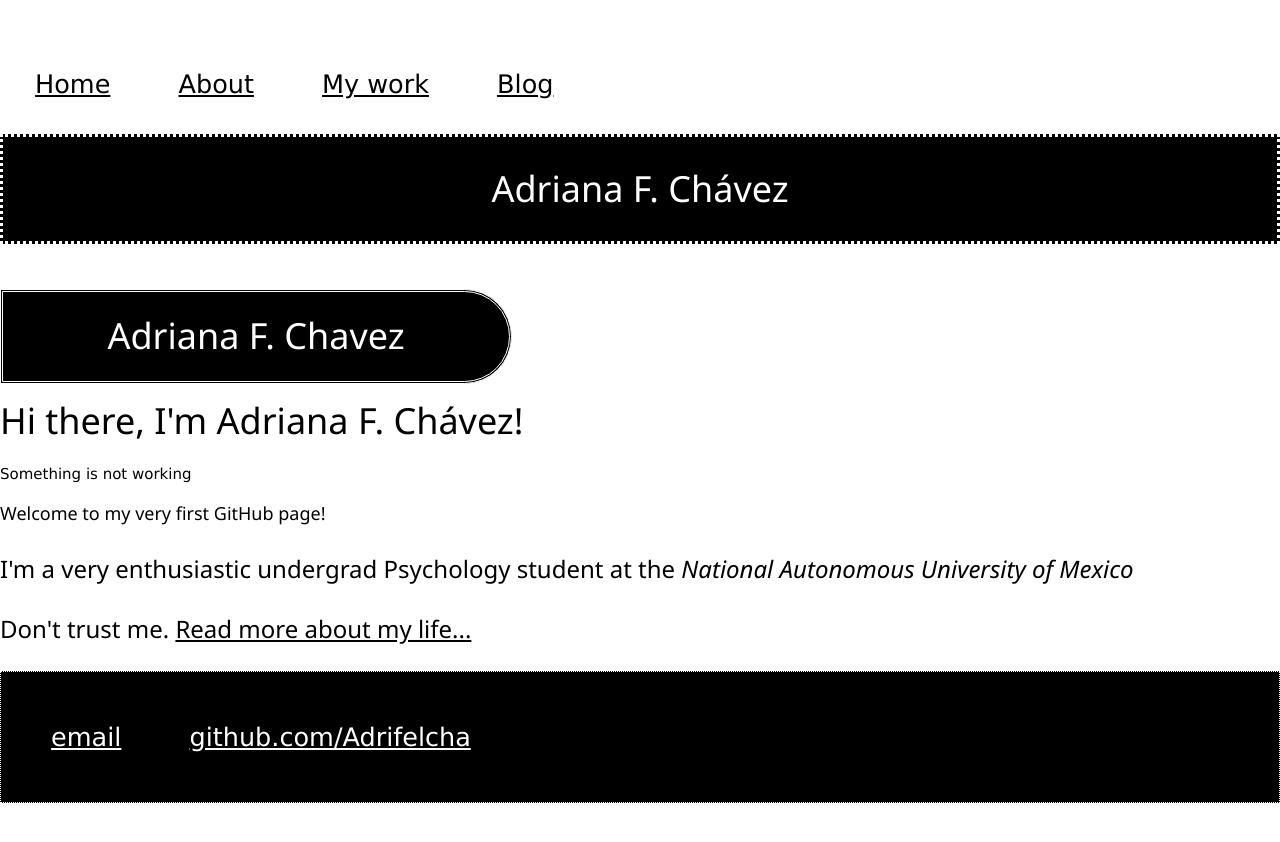
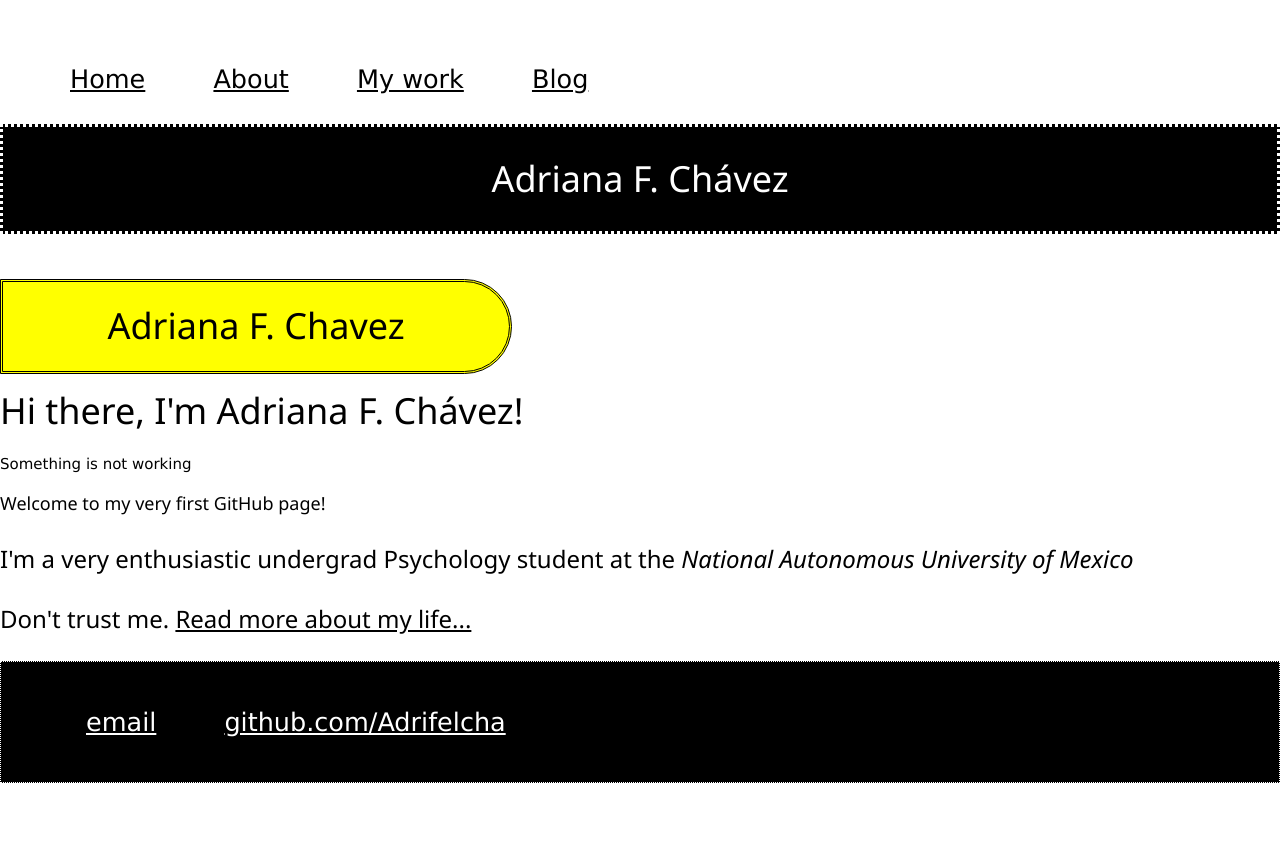
Before and after one commit to Adrifelcha/Adrifelcha-github.io, a Jekyll site: the page built from index.html, in a window 1280 px wide. Shown: the top 842 px of the page. Built offline with Jekyll 4.4.1, drawn with Linux system fonts in a browser that asks for light colours.

Commit message:
Update default.html

```diff
--- a/_layouts/default.html
+++ b/_layouts/default.html
@@ -19,10 +19,10 @@
 
 			header.style2 {
     				padding: 0.5em;
-    				color: white;
-    				background-color: black;
+    				color: black;
+    				background-color: yellow;
     				text-align: center;
-    				border: 3px double white;
+    				border: 3px double black;
 				width: 40%;
 				border-top-right-radius: 50px;
 				border-bottom-right-radius: 50px;
@@ -43,7 +43,6 @@
 			}
 
 			nav ul, footer ul {
-    				padding: 0.2em;
     				font-size:1.7em;
     				list-style: none;
     				text-align:left;
```
